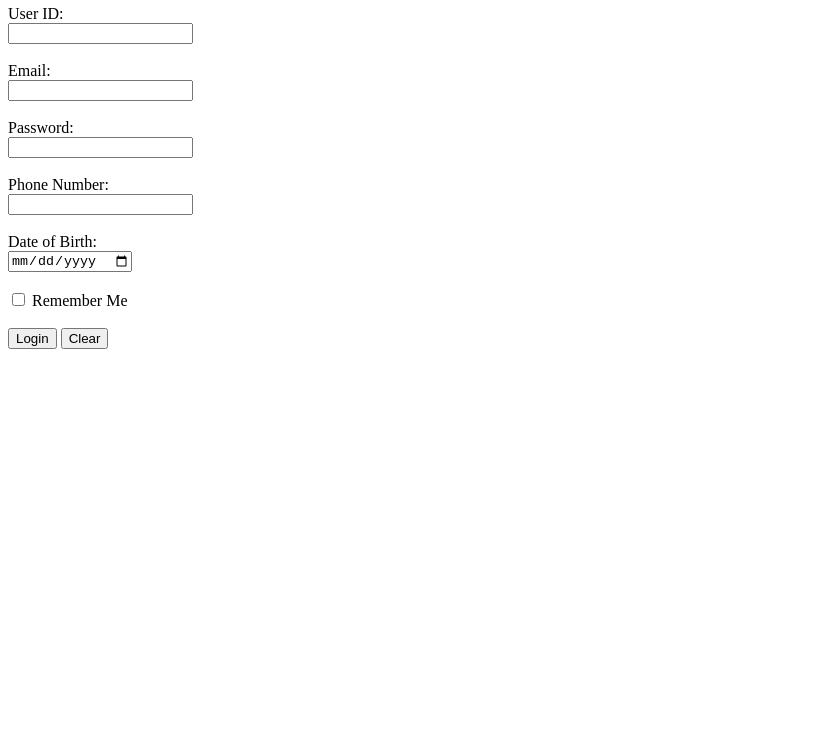
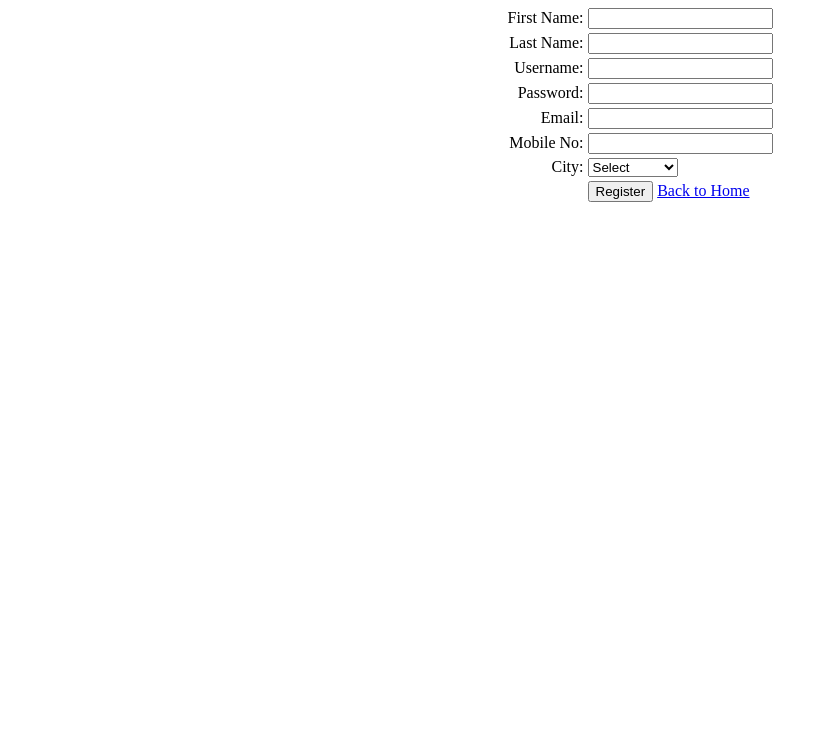
Before and after one commit to 2500030189/gitproject, a plain HTML site: page login text.html in a window 1280 px wide. Shown: the part 62-800 px from the top of the page, without its empty margins (0-828 px from the left). Drawn offline with Linux system fonts and the light colour scheme.

Commit message:
Update login text.html

```diff
--- a/login text.html
+++ b/login text.html
@@ -1,45 +1,106 @@
 <!DOCTYPE html>
 <html>
 <head>
-    <title>Login Form</title>
+    <title>Registration Form</title>
 </head>
-<body>
 
-    <h2>Login Form</h2>
+<body >
 
-    <form onsubmit="login(); return false;">
+    <center>
 
-        <label>User ID:</label><br>
-        <input type="text" id="userid" required><br><br>
+        <h2>Registration Form</h2>
 
-        <label>Email:</label><br>
-        <input type="email" id="email" required><br><br>
+        <form>
 
-        <label>Password:</label><br>
-        <input type="password" id="password" required><br><br>
+            <table >
 
-        <label>Phone Number:</label><br>
-        <input type="tel" id="phone"><br><br>
+                <tr>
+                    <td align="right">
+                        <label>First Name:</label>
+                    </td>
+                    <td>
+                        <input type="text" name="firstname">
+                    </td>
+                </tr>
 
-        <label>Date of Birth:</label><br>
-        <input type="date" id="dob"><br><br>
+                <tr>
+                    <td align="right">
+                        <label>Last Name:</label>
+                    </td>
+                    <td>
+                        <input type="text" name="lastname">
+                    </td>
+                </tr>
 
-        <input type="checkbox" id="remember">
-        <label>Remember Me</label><br><br>
+                <tr>
+                    <td align="right">
+                        <label>Username:</label>
+                    </td>
+                    <td>
+                        <input type="text" name="username">
+                    </td>
+                </tr>
 
-        <input type="submit" value="Login">
-        <input type="reset" value="Clear">
+                <tr>
 
-    </form>
+                    <td align="right">
+                   <labeL>Password:</labeL>
+                        </td>
+                    <td>
+                        <input type="password" name="password">
+                    </td>
+                </tr>
 
-    <h3 id="message"></h3>
+                <tr>
+                    <td align="right">
+                        <label>Email:</label>
+                    </td>
+                    <td>
+                        <input type="email" name="email">
+                    </td>
+                </tr>
 
-    <script>
-        function login() {
-            document.getElementById("message").innerHTML =
-                "Login Successful!";
-        }
-    </script>
+                <tr>
+                    <td align="right">
+                        <label>Mobile No:</label>
+                    </td>
+                    <td>
+                        <input type="tel" name="mobile">
+                    </td>
+                </tr>
+
+                <tr>
+                    <td align="right">
+                        <label>City:</label>
+                    </td>
+                    <td>
+                        <select name="city">
+                            <option>Select</option>
+                            <option>Vijayawada</option>
+                            <option>Guntur</option>
+                            <option>Hyderabad</option>
+                            <option>Chennai</option>
+                            <option>Bangalore</option>
+                        </select>
+                    </td>
+                </tr>
+
+                <tr>
+                    <td></td>
+                    <td>
+                        <input type="submit" value="Register">
+
+                        <a href="#">
+                            Back to Home
+                        </a>
+                    </td>
+                </tr>
+
+            </table>
+
+        </form>
+
+    </center>
 
 </body>
 </html>
```
